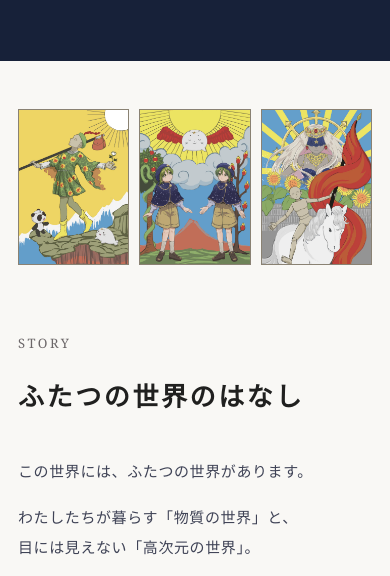
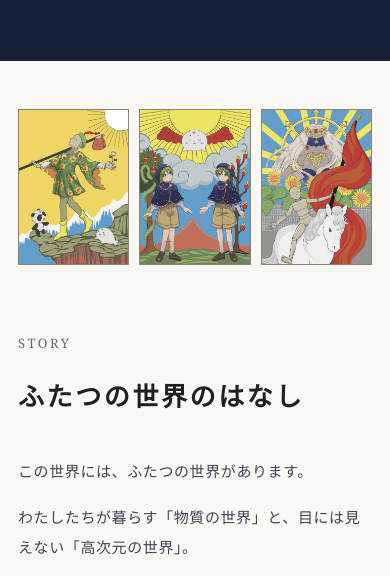
Before and after one commit to jinseijikken/jinseijikken.github.io, a plain HTML site: page shiroten/index.html in a window 390 px wide. Shown: the part 262-838 px from the top of the page. Drawn offline with Linux system fonts and the light colour scheme; a web font is replaced by a local one.

Commit message:
Use normal line wrapping for tarot page text on phones
Co-Authored-By: Claude Opus 5.5 <noreply@anthropic.com>

```diff
--- a/assets/css/style.css
+++ b/assets/css/style.css
@@ -574,7 +574,8 @@ a:focus-visible { outline: 2px solid #777; outline-offset: 5px; }
   .story-body { grid-template-columns: 1fr; gap: 40px; margin-top: 40px; }
   .story-figure { width: 140px; margin: 0 auto; }
   .story-figure figcaption { font-size: 13px; }
-  .story-text p { font-size: 15px; line-height: 2; letter-spacing: .04em; margin-bottom: 16px; }
+  /* スマホは画面が狭く、文節で区切ると行の長さがばらばらになるため、普通に行いっぱいまで詰めて改行する */
+  .story-text p { font-size: 15px; line-height: 2; letter-spacing: .04em; margin-bottom: 16px; word-break: normal; overflow-wrap: normal; }
   .story-text .story-end { margin-top: 32px; }
   .making { padding-bottom: 24px; }
   .making-text { margin-top: 40px; }
```
